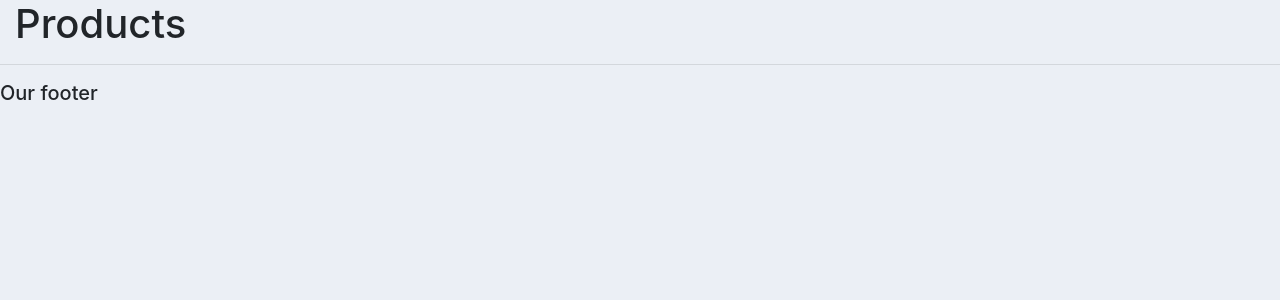
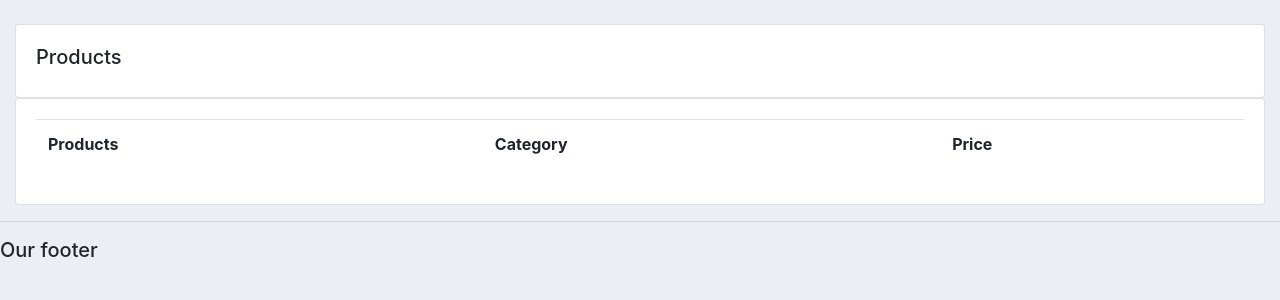
Before and after one commit to stevillis/django-customer-management-app, a Django app: page /products/ in a window 1280 px wide. Shown: the part 56-356 px from the top of the page. Run offline with Django 3.2, Linux system fonts and the light colour scheme; lists and menus that the app fills with data are empty.

Commit message:
Add table to products template

```diff
--- a/accounts/templates/accounts/products.html
+++ b/accounts/templates/accounts/products.html
@@ -1,5 +1,22 @@
 {% extends 'accounts/main.html' %}
 
 {% block content %}
-    <h1>Products</h1>
+    <br>
+
+    <div class="row">
+        <div class="col-md">
+            <div class="card card-body">
+                <h5>Products</h5>
+            </div>
+            <div class="card card-body">
+                <table class="table">
+                    <tr>
+                        <th>Products</th>
+                        <th>Category</th>
+                        <th>Price</th>
+                    </tr>
+                </table>
+            </div>
+        </div>
+    </div>
 {% endblock content %}
```
